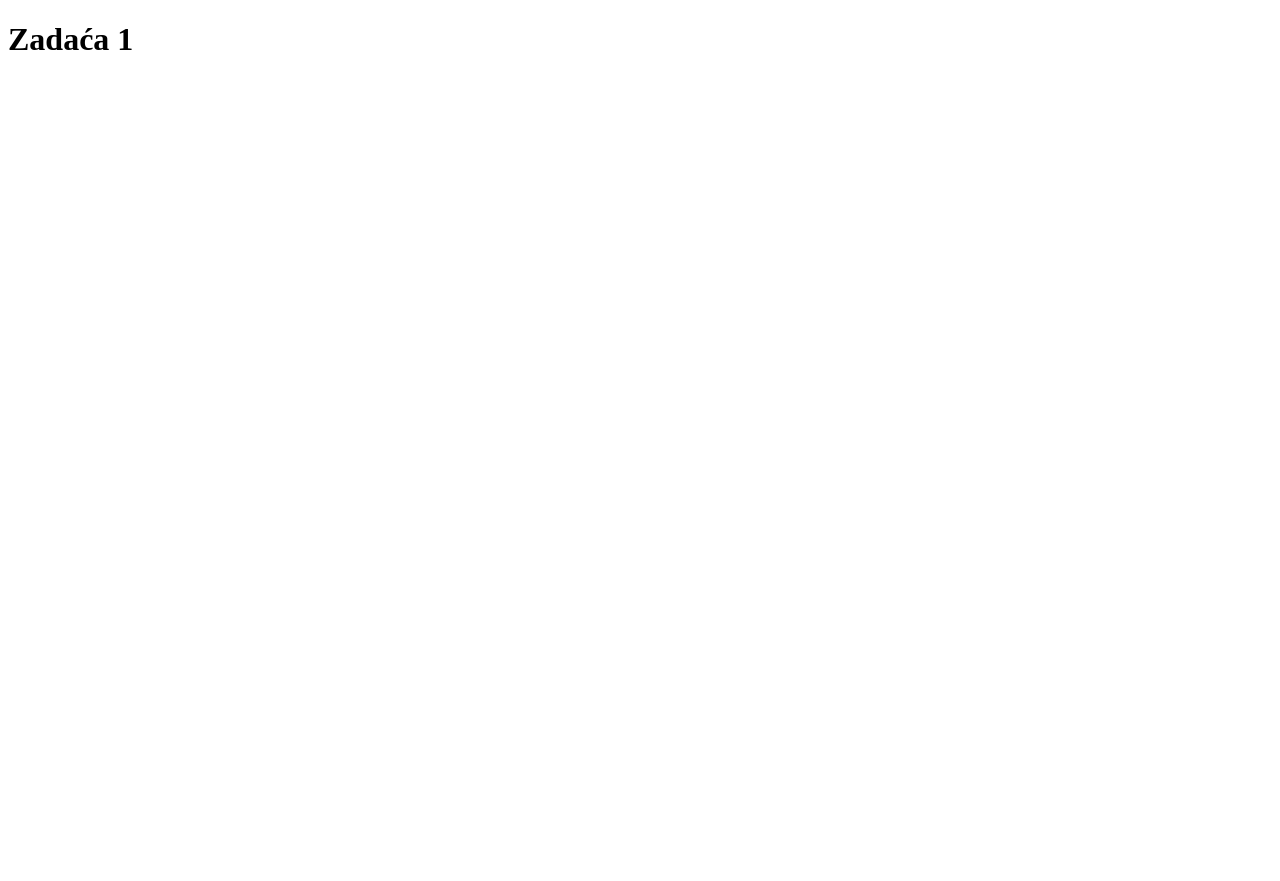
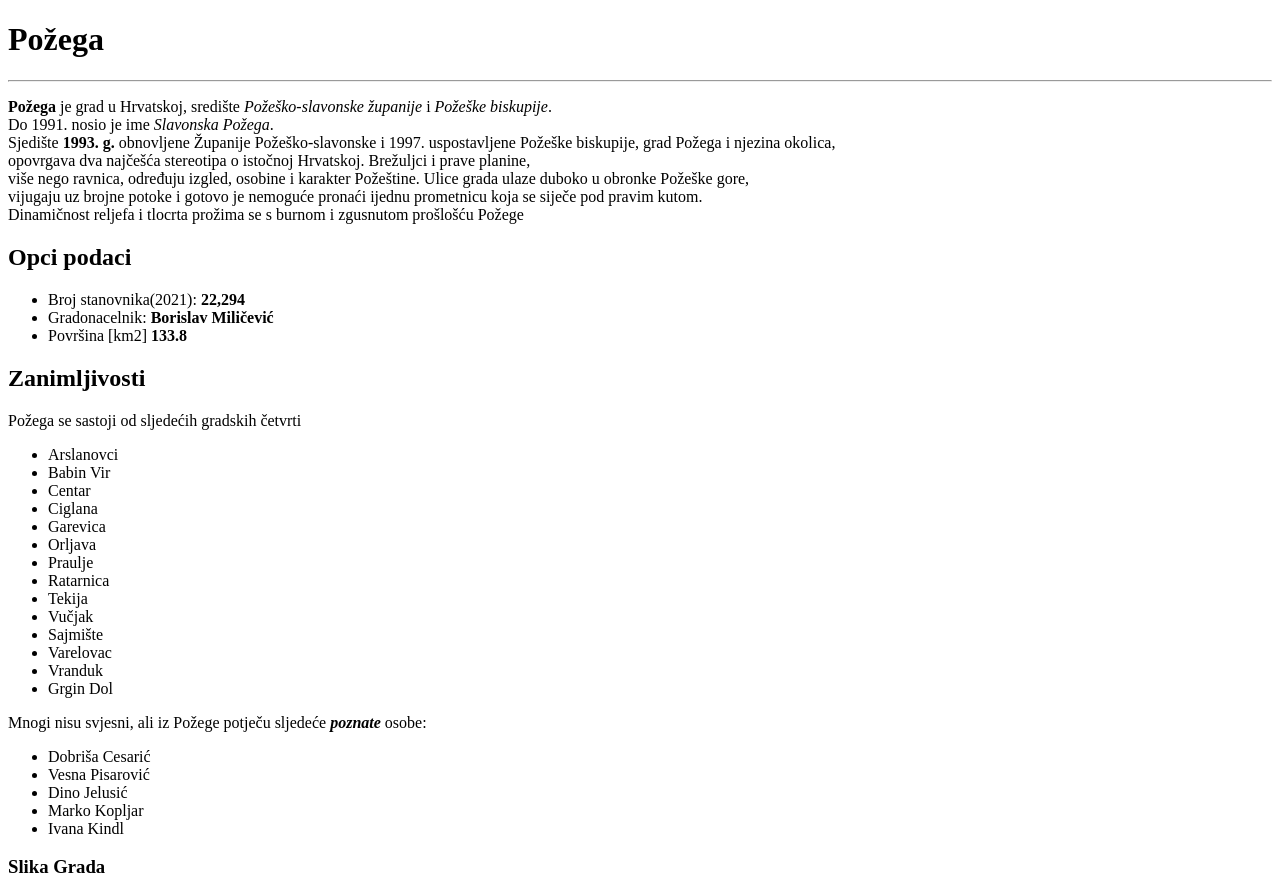
Before and after one commit to laurabaric6-code/wp_baric_laura, a plain HTML site: page zadace/zadaca1.html in a window 1280 px wide. Shown: the top 881 px of the page. Before the commit the page ends 800 px from the top, so only its background shows below. Drawn offline with Linux system fonts and the light colour scheme.

Commit message:
zadaca 1

```diff
--- a/zadace/zadaca1.html
+++ b/zadace/zadaca1.html
@@ -3,9 +3,68 @@
 <head>
     <meta charset="UTF-8">
     <meta name="viewport" content="width=device-width, initial-scale=1.0">
-    <title>Zadaca 1</title>
+    <meta name="description" content="Ova stranica govori o Požegi.">
+    <meta name="author" content="Laura Barić">
+    <title>Zadaća 1</title>
 </head>
 <body>
-    <h1>Zadaća 1</h1>
+    <h1>Požega</h1>
+    <hr>
+    <p><strong>Požega</strong> je grad u Hrvatskoj, središte <em>Požeško-slavonske županije</em> i <em>Požeške biskupije</em>. <br>
+        Do 1991. nosio je ime <em>Slavonska Požega</em>.<br>
+        Sjedište <strong>1993. g.</strong> obnovljene Županije Požeško-slavonske i 1997. uspostavljene Požeške biskupije, grad Požega i njezina okolica,<br>
+        opovrgava dva najčešća stereotipa o istočnoj Hrvatskoj. Brežuljci i prave planine, <br>
+        više nego ravnica, određuju izgled, osobine i karakter Požeštine. Ulice grada ulaze duboko u obronke Požeške gore,<br>
+        vijugaju uz brojne potoke i gotovo je nemoguće pronaći ijednu prometnicu koja se siječe pod pravim kutom.<br>
+        Dinamičnost reljefa i tlocrta prožima se s burnom i zgusnutom prošlošću Požege
+    </p>
+
+    <h2>Opci podaci</h2>
+    <ul>
+        <li>Broj stanovnika(2021): <strong>22,294</strong></li>
+        <li>Gradonacelnik: <strong>Borislav Miličević</strong></li>
+        <li>Površina [km2] <strong>133.8</strong></li>
+    </ul>
+
+    <h2>Zanimljivosti</h2>
+    <p>Požega se sastoji od sljedećih gradskih četvrti</p>
+    <ul>
+        <li>Arslanovci</li>
+        <li>Babin Vir</li>
+        <li>Centar</li>
+        <li>Ciglana</li>
+        <li>Garevica</li>
+        <li>Orljava</li>
+        <li>Praulje</li>
+        <li>Ratarnica</li>
+        <li>Tekija</li>
+        <li>Vučjak</li>
+        <li>Sajmište</li>
+        <li>Varelovac</li>
+        <li>Vranduk</li>
+        <li>Grgin Dol</li>
+    </ul>
+
+    <p>Mnogi nisu svjesni, ali iz Požege potječu sljedeće <strong><em>poznate</em></strong> osobe:</p>
+    <ul>
+        <li>Dobriša Cesarić</li>
+        <li>Vesna Pisarović</li>
+        <li>Dino Jelusić</li>
+        <li>Marko Kopljar</li>
+        <li>Ivana Kindl</li>
+    </ul>
+
+    <h3>Slika Grada</h3>
+    <img src="../Slike/PozegaGrb.gif" alt="Grb Grada Požege" width="400">
+
+    <h4>Poveznice</h4>
+    <p>
+        <a href="https://hr.wikipedia.org/wiki/Po%C5%BEega" target="_blank">Wikipedia stranica o <strong>Požegi</strong></a>
+        <br>
+        <a href="../linkovi/pozegaznamenitosti.html" target="_blank">Pogledajte Požeške znamenitosti <em>(otvara u novoj kartici)</em></a>
+    </p>
+
+    <h6>Službena stranica</h6>
+    <p>Za više informacija, posjetite <a href="https://www.pozega.hr/" target="_blank">službenu stranicu</a> grada.</p>
 </body>
 </html>
```
Also changed, not shown: linkovi/pozegaznamenitosti.html (added, +25 -0 lines), Slike/PozegaGrb.gif (added).
